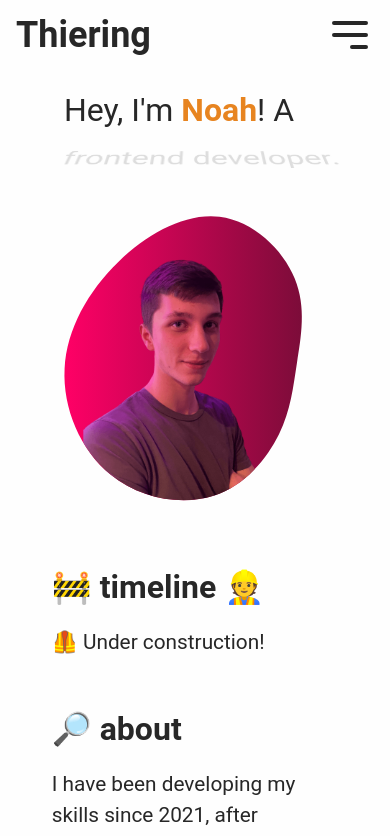
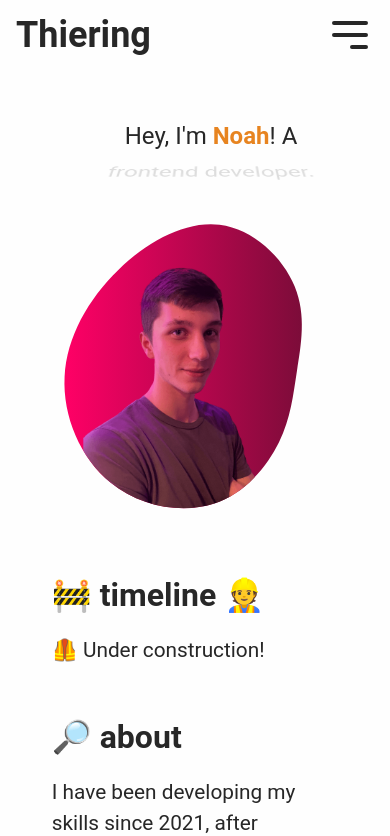
Before and after one commit to Noah4ever/noah4ever.github.io, a React (Vite) app: page / in a window 390 px wide. Shown: the top 836 px of the page. Built offline with nearby package versions, Linux system fonts and the light colour scheme.

Commit message:
fix: correct mobile welcome title styling

```diff
--- a/src/styles/welcome.scss
+++ b/src/styles/welcome.scss
@@ -54,7 +54,7 @@ $max-width-phone: 500px;
     grid-template-columns: 1fr;
     grid-gap: 0.25rem;
     grid-template-rows: 0.25fr 1fr;
-    p {
+    .welcome-container-title {
       text-align: center;
       font-size: 1.5rem;
       margin-bottom: 0;
```
